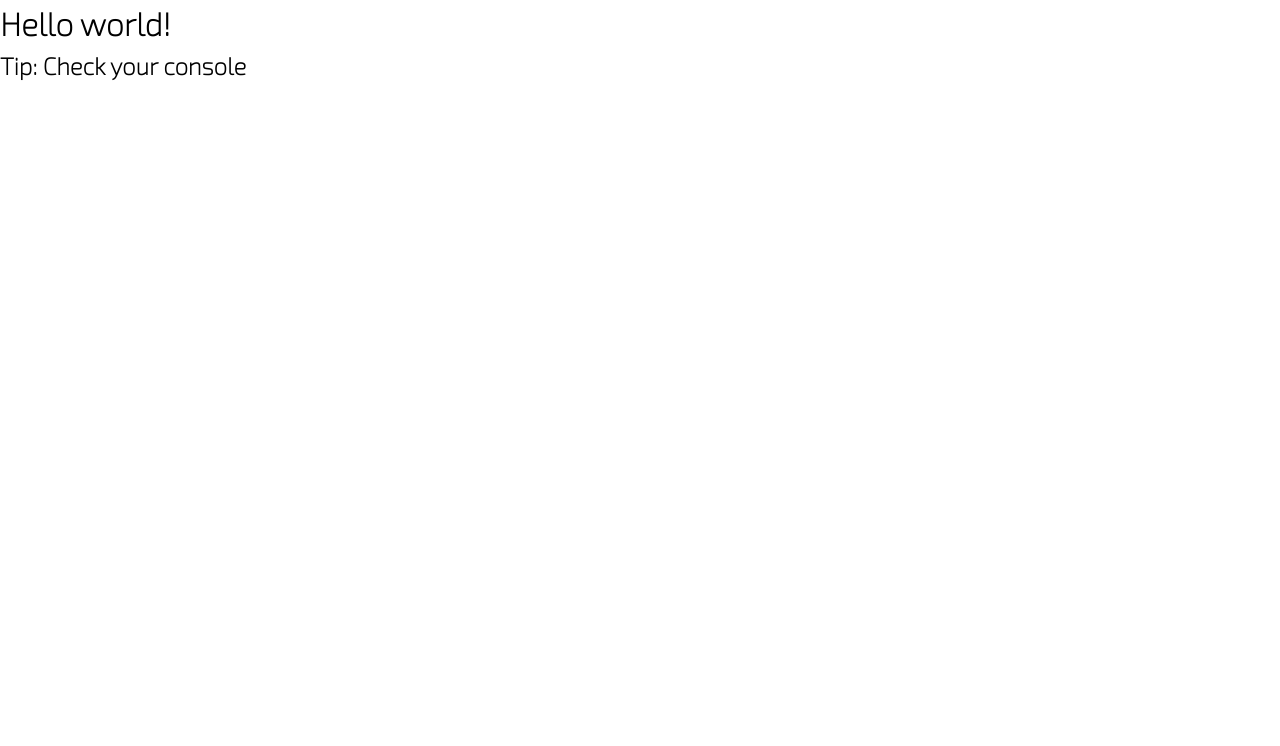
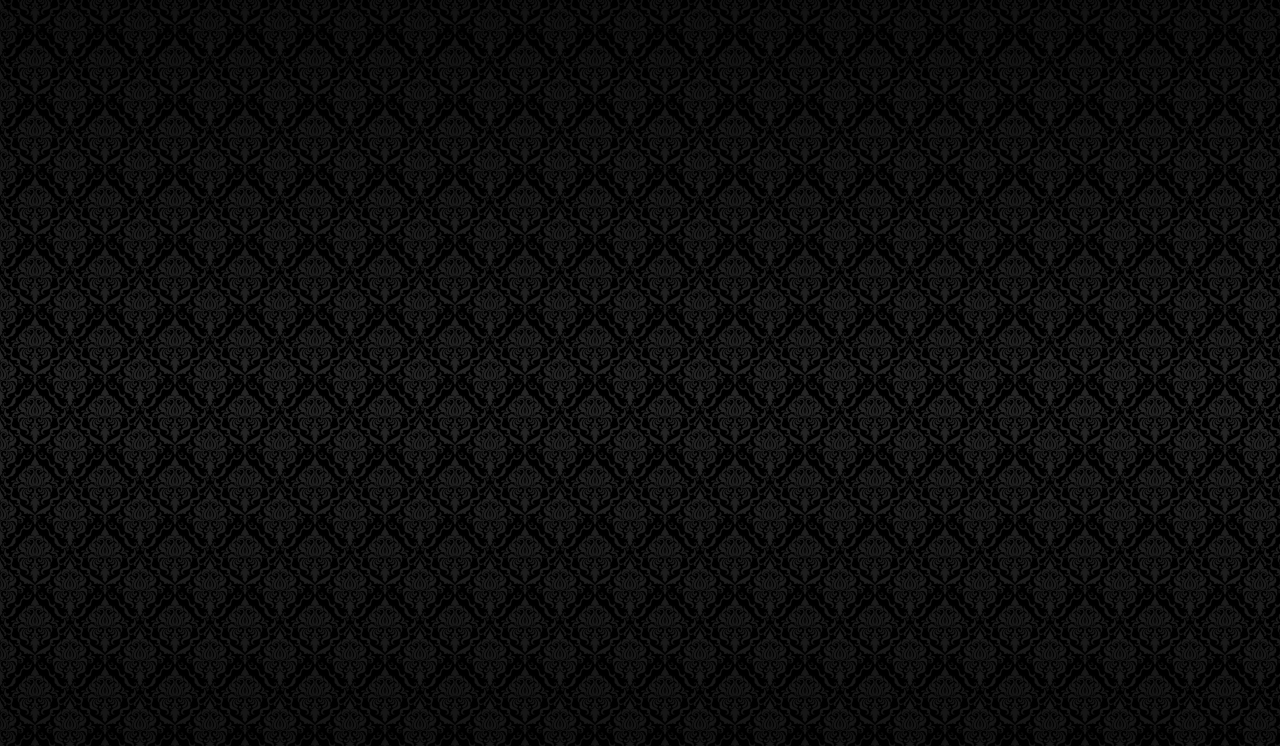
Before and after one commit to alexbazhen/Funbox-qt-html-css-js, a website built with webpack: page src/index.html in a window 1280 px wide. Built offline with nearby package versions, Linux system fonts and the light colour scheme.

Commit message:
feat: add default styles. Add body background

```diff
--- a/src/index.html
+++ b/src/index.html
@@ -8,9 +8,11 @@
     <meta name="keywords" content="кошачий корм, нямушка, элитный корм для кошек, корм для здоровья кошки, кошачье лакомство, русский корм, аналоги purina">
     <link rel="shortcut icon" href="favicon.ico" type="image/x-icon">
   </head>
-    <body>
-        <h1>Hello world!</h1>
-        <h2>Tip: Check your console</h2>
+  <body class="body">
+    <div class="wrapper">
+      <main class="page">
+
+      </main>
+    </div>
   </body>
-
 </html>
--- a/src/styles/style.scss
+++ b/src/styles/style.scss
@@ -4,6 +4,45 @@
 @import "common/fonts.scss"; // Link for fonts ('TrebuchetMS', 'Exo2')
 @import "common/mixins.scss";
 
-body {
-  font-family: Exo2, sans-serif;
+* {
+  font-family: 'TrebuchetMS', sans-serif;
 }
+
+.body {
+  position: relative;
+  min-height: 100vh;
+  width: 100%;
+  &::before,
+  &::after {
+    content: '';
+    top: 0;
+    left: 0;
+    width: 100%;
+  }
+  &::before {
+    position: absolute;
+    z-index: -2;
+    background: url('../img/body/body-bg.png') 0 0 repeat;
+    height: 100%;
+  }
+  &::after {
+    position: fixed;
+    height: 100vh;
+    background: linear-gradient(180deg, rgba(0, 0, 0, 0.5) 0%, rgba(0, 0, 0, 5e-05) 49.88%, rgba(0, 0, 0, 0.5) 100%);
+    z-index: -1;
+  }
+}
+
+.wrapper {
+  display: flex;
+  flex-direction: column;
+  overflow: hidden;
+  width: 100%;
+}
+
+[class*="__container"] {
+  box-sizing: content-box;
+  margin: 0 auto;
+  max-width: rem(1120);
+  padding: 0 rem(15);
+}
```
Also changed, not shown: src/img/body/body-bg.png (added). Lines whose indentation alone changed are shown as unchanged.
